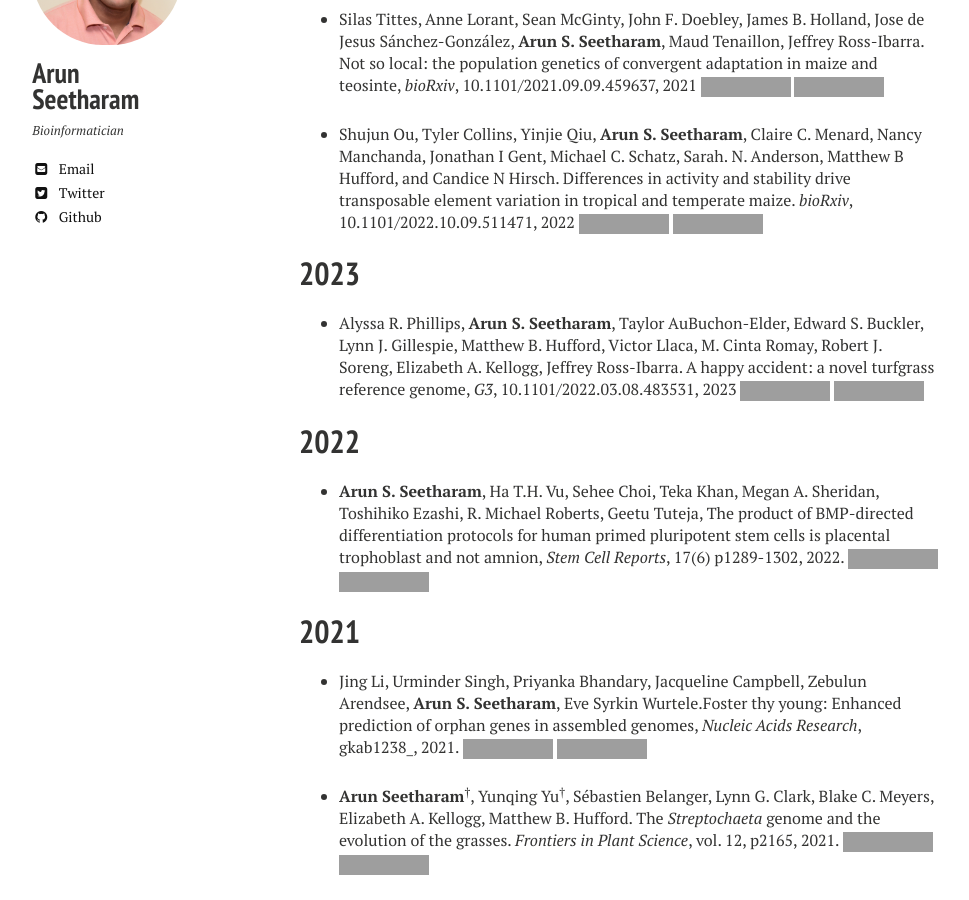
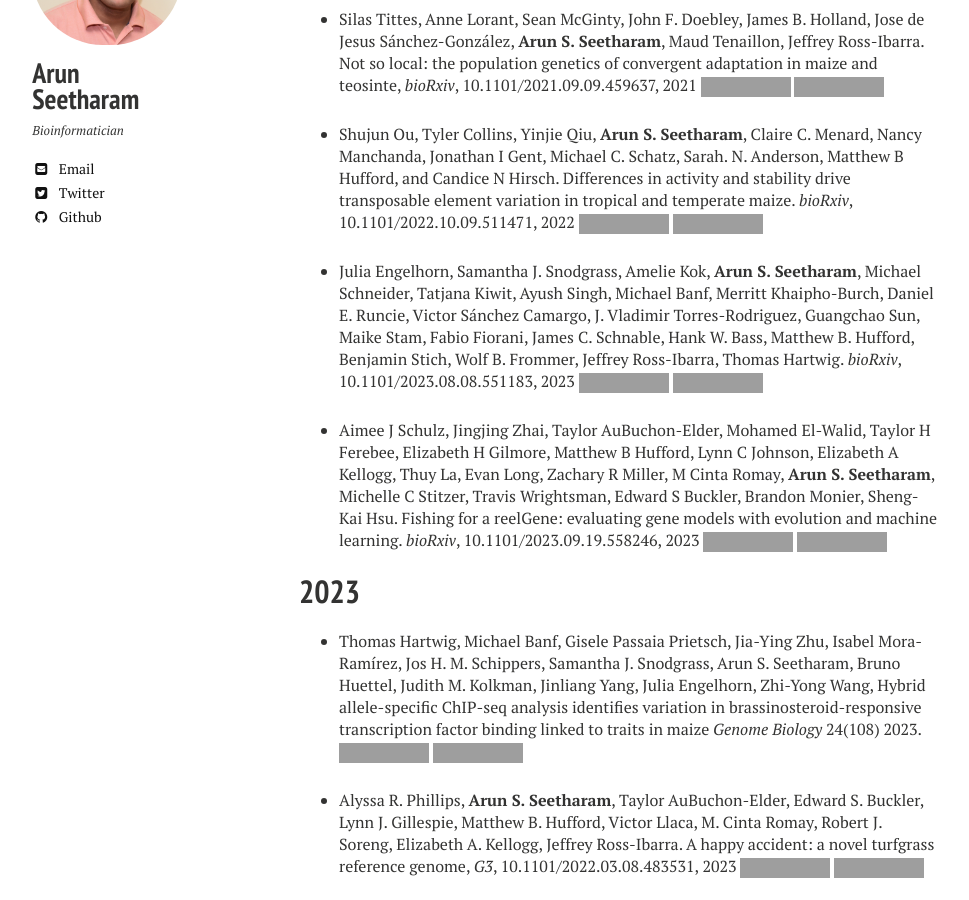
Before and after one commit to aseetharam/aseetharam.github.io, a Jekyll site: the page built from publications/index.md, in a window 1280 px wide and 900 px high, scrolled down 1178 px. Shown: the whole window, without its empty margins (21-990 px from the left). Built offline with Jekyll 4.4.1, drawn with Linux system fonts in a browser that asks for light colours; nearby versions of some CDN libraries; grey boxes are pictures that could not be loaded.

Commit message:
added pubs

```diff
--- a/publications/index.md
+++ b/publications/index.md
@@ -26,7 +26,7 @@ image:
 </section><!-- /#table-of-contents -->
 
 ## Preprints/In-Press
-<!-- pubs: 2; tot: 2 -->
+<!-- pubs: 4; tot: 4 -->
 - Silas Tittes, Anne Lorant, Sean McGinty, John F. Doebley, James B. Holland, Jose de Jesus Sánchez-González, **Arun S. Seetharam**, Maud Tenaillon, Jeffrey Ross-Ibarra. Not so local: the population genetics of convergent adaptation in maize and teosinte, _bioRxiv_, 10.1101/2021.09.09.459637, 2021
 [<img src="https://img.shields.io/badge/-Open_Access-blue?style=flat&logo=Open-Access"/>](https://doi.org/10.1101/2021.09.09.459637)
 [<img src="https://img.shields.io/badge/-GitHub-black?style=flat&logo=github"/>](https://github.com/silastittes/parv_local)
@@ -36,8 +36,25 @@ Differences in activity and stability drive transposable element variation in tr
 [<img src="https://img.shields.io/badge/-Open_Access-blue?style=flat&logo=Open-Access"/>](https://doi.org/10.1101/2022.10.09.511471)
 [<img src="https://img.shields.io/badge/-GitHub-black?style=flat&logo=github"/>](https://github.com/oushujun)
 
+
+- Julia Engelhorn, Samantha J. Snodgrass, Amelie Kok, **Arun S. Seetharam**, Michael Schneider, Tatjana Kiwit, Ayush Singh, Michael Banf, Merritt Khaipho-Burch, Daniel E. Runcie, Victor Sánchez Camargo, J. Vladimir Torres-Rodriguez, Guangchao Sun, Maike Stam, Fabio Fiorani, James C. Schnable, Hank W. Bass, Matthew B. Hufford, Benjamin Stich, Wolf B. Frommer, Jeffrey Ross-Ibarra, Thomas Hartwig.
+_bioRxiv_, 10.1101/2023.08.08.551183, 2023 [<img src="https://img.shields.io/badge/-Open_Access-blue?style=flat&logo=Open-Access"/>](https://doi.org/10.1101/2023.08.08.551183)
+[<img src="https://img.shields.io/badge/-GitHub-black?style=flat&logo=github"/>]()
+
+
+- Aimee J Schulz, Jingjing Zhai, Taylor AuBuchon-Elder, Mohamed El-Walid, Taylor H Ferebee, Elizabeth H Gilmore, Matthew B Hufford, Lynn C Johnson, Elizabeth A Kellogg, Thuy La, Evan Long, Zachary R Miller, M Cinta Romay, **Arun S. Seetharam**, Michelle C Stitzer, Travis Wrightsman, Edward S Buckler, Brandon Monier, Sheng-Kai Hsu. Fishing for a reelGene: evaluating gene models with evolution and machine learning. _bioRxiv_, 10.1101/2023.09.19.558246, 2023
+[<img src="https://img.shields.io/badge/-Open_Access-blue?style=flat&logo=Open-Access"/>](https://doi.org/10.1101/2023.09.19.558246)
+[<img src="https://img.shields.io/badge/-GitHub-black?style=flat&logo=github"/>]()
+
 ## 2023
 <!-- pubs: 1; tot: 39 -->
+
+- Thomas Hartwig, Michael Banf, Gisele Passaia Prietsch, Jia-Ying Zhu, Isabel Mora-Ramírez, Jos H. M. Schippers, Samantha J. Snodgrass, Arun S. Seetharam, Bruno Huettel, Judith M. Kolkman, Jinliang Yang, Julia Engelhorn, Zhi-Yong Wang, Hybrid allele-specific ChIP-seq analysis identifies variation in brassinosteroid-responsive transcription factor binding linked to traits in maize
+_Genome Biology_ 24(108) 2023.
+[<img src="https://img.shields.io/badge/-Open_Access-blue?style=flat&logo=Open-Access"/>](https://doi.org/10.1186/s13059-023-02909-w)
+[<img src="https://img.shields.io/badge/-GitHub-black?style=flat&logo=github"/>](https://github.com/mbanf/HaschSeq)
+
+
 - Alyssa R. Phillips, **Arun S. Seetharam**, Taylor AuBuchon-Elder, Edward S. Buckler, Lynn J. Gillespie, Matthew B. Hufford, Victor Llaca, M. Cinta Romay, Robert J. Soreng, Elizabeth A. Kellogg, Jeffrey Ross-Ibarra. A happy accident: a novel turfgrass reference genome, _G3_, 10.1101/2022.03.08.483531, 2023
 [<img src="https://img.shields.io/badge/-Open_Access-blue?style=flat&logo=Open-Access"/>](https://doi.org/10.1101/2021.09.09.459637)
 [<img src="https://img.shields.io/badge/-GitHub-black?style=flat&logo=github"/>](https://github.com/silastittes/parv_local)
```
